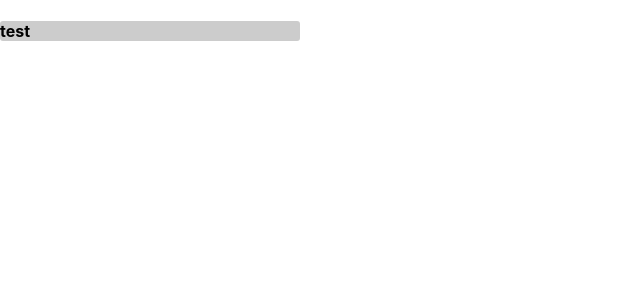
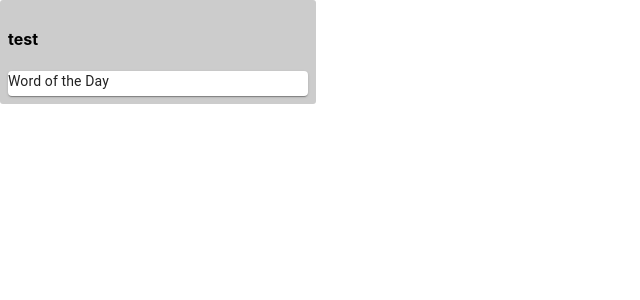
Before and after one commit to deanban/bootlerello, a React (Create React App) app: page / in a window 1280 px wide. Shown: the top 300 px of the page, without its empty margins (0-640 px from the left). Built offline with nearby package versions, Linux system fonts and the light colour scheme.

Commit message:
initial list cards setup

```diff
--- a/src/components/List.js
+++ b/src/components/List.js
@@ -1,9 +1,11 @@
 import React from 'react';
+import ListCard from './ListCard';
 
 const List = props => {
   return (
     <div style={styles.container}>
       <h4>{props.title}</h4>
+      <ListCard />
     </div>
   );
 };
@@ -12,7 +14,8 @@ const styles = {
   container: {
     backgroundColor: '#ccc',
     borderRadius: 3,
-    width: 300
+    width: 300,
+    padding: 8
   }
 };
 
--- /dev/null
+++ b/src/components/ListCard.js
@@ -0,0 +1,34 @@
+import React from 'react';
+import Card from '@material-ui/core/Card';
+import Typography from '@material-ui/core/Typography';
+import { makeStyles } from '@material-ui/core/styles';
+
+const useStyles = makeStyles({
+  card: {
+    minWidth: 275
+  },
+  bullet: {
+    display: 'inline-block',
+    margin: '0 2px',
+    transform: 'scale(0.8)'
+  },
+  title: {
+    fontSize: 14
+  },
+  pos: {
+    marginBottom: 12
+  }
+});
+
+const ListCard = () => {
+  const classes = useStyles();
+  return (
+    <Card className={classes.card}>
+      <Typography className={classes.title} color="textPrimary" gutterBottom>
+        Word of the Day
+      </Typography>
+    </Card>
+  );
+};
+
+export default ListCard;
```
